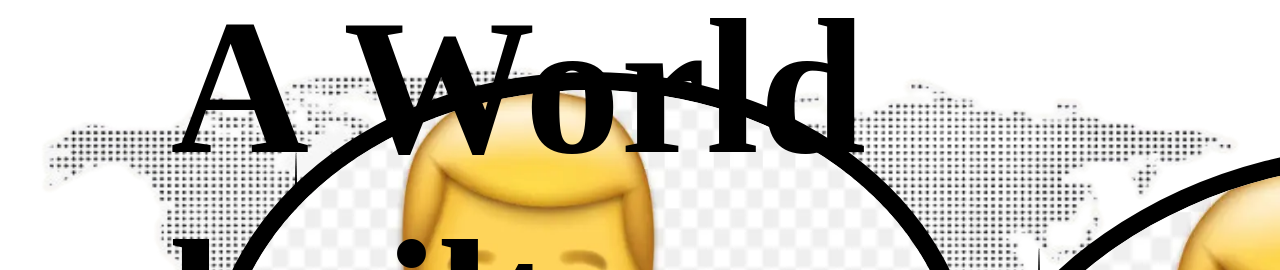
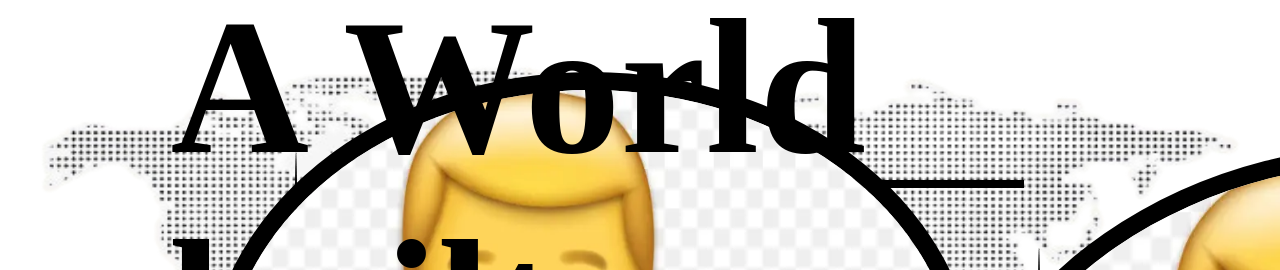
Before and after one commit to dhukslsp/Partopian, a React (Vite) app: page / in a window 1280 px wide. Shown: the top 270 px of the page. Built offline with nearby package versions, Linux system fonts and the light colour scheme.

Commit message:
This is a newest commt

```diff
--- a/src/App.css
+++ b/src/App.css
@@ -85,7 +85,7 @@ hr {
     transform: rotate(20eg) translate(-50%, -50%);
 }
 
-.horizontal-line23{
+.horizontal-line3{
   top: 31%;
   left: 81%;
   position: absolute;
@@ -96,3 +96,13 @@ hr {
   border-bottom: none;
   transform: rotate(20eg) translate(-50%, -50%);
 }
+
+.horizontal-line4{
+  position: absolute;
+  top: 20%;
+  left: 29%;
+  width: 51%;
+  height: 8px;
+  background-color: black;
+  margin: 20px 0;
+}
--- a/src/App.jsx
+++ b/src/App.jsx
@@ -11,7 +11,8 @@ function App() {
       <div>
         <div class="line horizontal-line"></div>
         <div class="line horizontal-line2"></div>
-        <div class="line horizontal-line23"></div>
+        <div class="line horizontal-line3"></div>
+        <div class="line horizontal-line4"></div>
         <div class = "personContainer">
           <img src="./person1.webp" alt="" srcset="" />
         </div>
```
